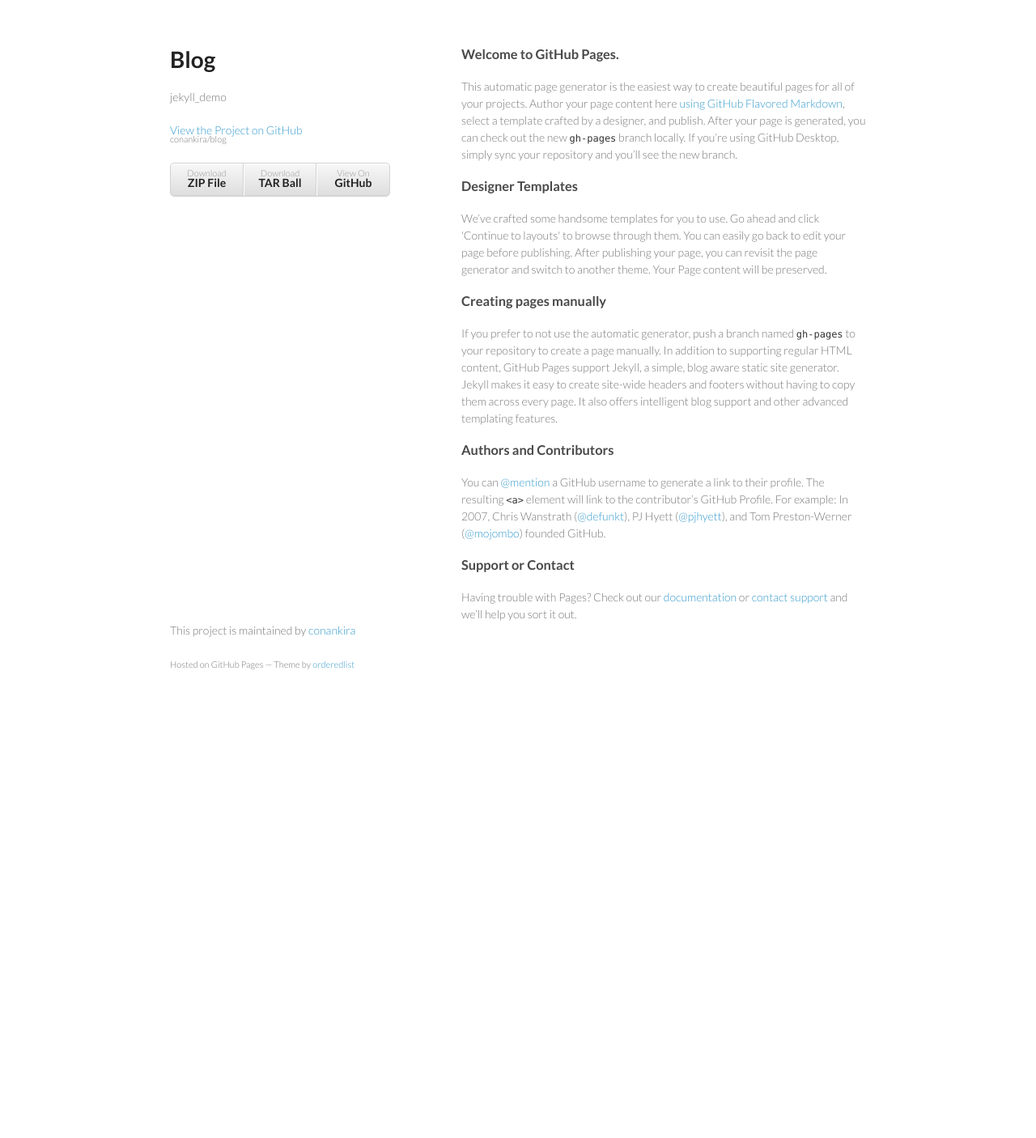
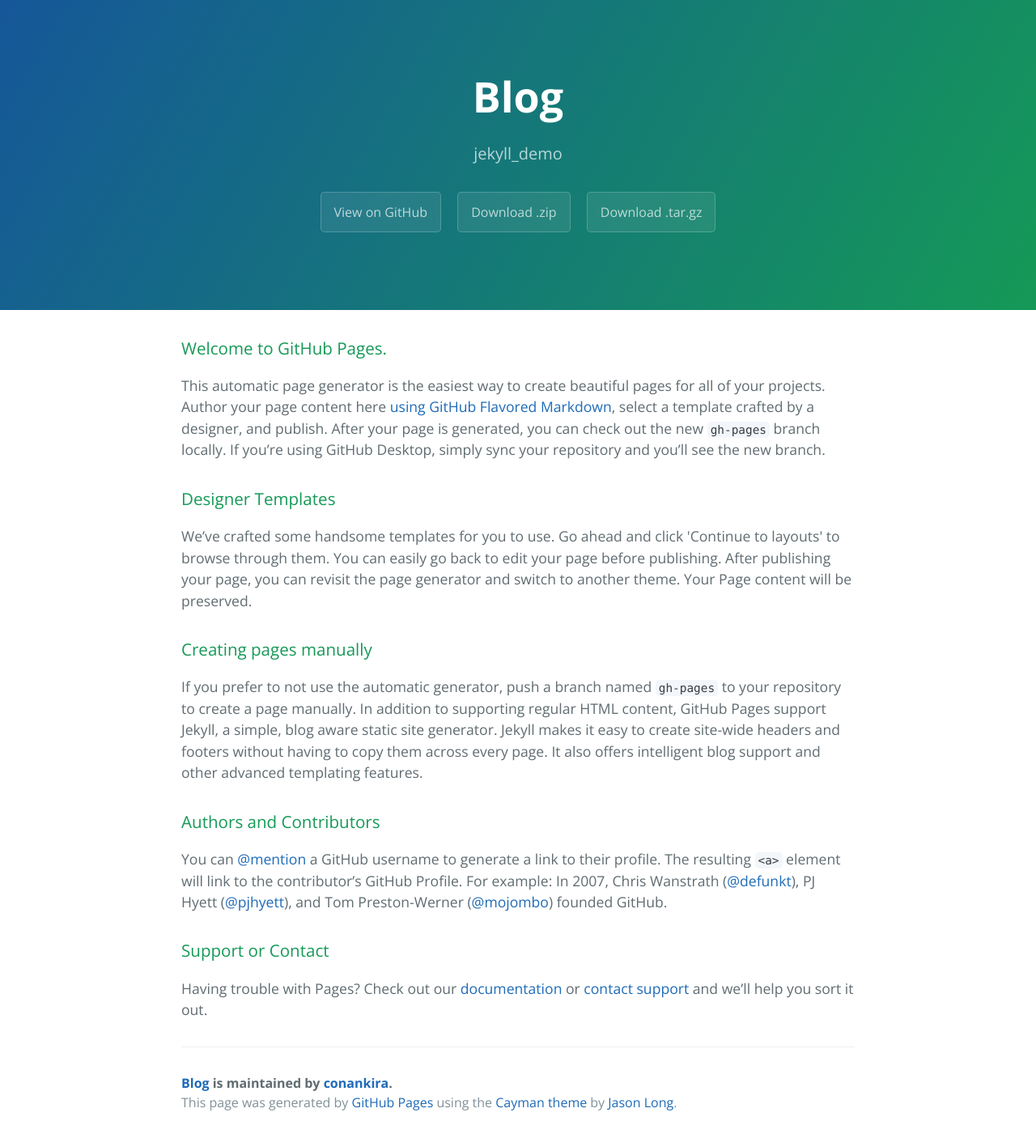
Before and after one commit to conankira/blog, a Jekyll site: the page index.html, which Jekyll copies as it is, in a window 1280 px wide. Shown: the whole page at 81% size. Built offline with Jekyll 4.4.1, drawn with Linux system fonts in a browser that asks for light colours; before the commit the page ends 900 px from its top, so only the background shows below that.

Commit message:
Create gh-pages branch via GitHub

```diff
--- a/index.html
+++ b/index.html
@@ -1,34 +1,25 @@
-<!doctype html>
-<html>
+<!DOCTYPE html>
+<html lang="en-us">
   <head>
-    <meta charset="utf-8">
-    <meta http-equiv="X-UA-Compatible" content="chrome=1">
+    <meta charset="UTF-8">
     <title>Blog by conankira</title>
-
-    <link rel="stylesheet" href="stylesheets/styles.css">
-    <link rel="stylesheet" href="stylesheets/github-light.css">
-    <meta name="viewport" content="width=device-width, initial-scale=1, user-scalable=no">
-    <!--[if lt IE 9]>
-    <script src="//html5shiv.googlecode.com/svn/trunk/html5.js"></script>
-    <![endif]-->
+    <meta name="viewport" content="width=device-width, initial-scale=1">
+    <link rel="stylesheet" type="text/css" href="stylesheets/normalize.css" media="screen">
+    <link href='https://fonts.googleapis.com/css?family=Open+Sans:400,700' rel='stylesheet' type='text/css'>
+    <link rel="stylesheet" type="text/css" href="stylesheets/stylesheet.css" media="screen">
+    <link rel="stylesheet" type="text/css" href="stylesheets/github-light.css" media="screen">
   </head>
   <body>
-    <div class="wrapper">
-      <header>
-        <h1>Blog</h1>
-        <p>jekyll_demo</p>
+    <section class="page-header">
+      <h1 class="project-name">Blog</h1>
+      <h2 class="project-tagline">jekyll_demo</h2>
+      <a href="https://github.com/conankira/blog" class="btn">View on GitHub</a>
+      <a href="https://github.com/conankira/blog/zipball/master" class="btn">Download .zip</a>
+      <a href="https://github.com/conankira/blog/tarball/master" class="btn">Download .tar.gz</a>
+    </section>
 
-        <p class="view"><a href="https://github.com/conankira/blog">View the Project on GitHub <small>conankira/blog</small></a></p>
-
-
-        <ul>
-          <li><a href="https://github.com/conankira/blog/zipball/master">Download <strong>ZIP File</strong></a></li>
-          <li><a href="https://github.com/conankira/blog/tarball/master">Download <strong>TAR Ball</strong></a></li>
-          <li><a href="https://github.com/conankira/blog">View On <strong>GitHub</strong></a></li>
-        </ul>
-      </header>
-      <section>
-        <h3>
+    <section class="main-content">
+      <h3>
 <a id="welcome-to-github-pages" class="anchor" href="#welcome-to-github-pages" aria-hidden="true"><span class="octicon octicon-link"></span></a>Welcome to GitHub Pages.</h3>
 
 <p>This automatic page generator is the easiest way to create beautiful pages for all of your projects. Author your page content here <a href="https://guides.github.com/features/mastering-markdown/">using GitHub Flavored Markdown</a>, select a template crafted by a designer, and publish. After your page is generated, you can check out the new <code>gh-pages</code> branch locally. If you’re using GitHub Desktop, simply sync your repository and you’ll see the new branch.</p>
@@ -52,14 +43,16 @@
 <a id="support-or-contact" class="anchor" href="#support-or-contact" aria-hidden="true"><span class="octicon octicon-link"></span></a>Support or Contact</h3>
 
 <p>Having trouble with Pages? Check out our <a href="https://help.github.com/pages">documentation</a> or <a href="https://github.com/contact">contact support</a> and we’ll help you sort it out.</p>
-      </section>
-      <footer>
-        <p>This project is maintained by <a href="https://github.com/conankira">conankira</a></p>
-        <p><small>Hosted on GitHub Pages &mdash; Theme by <a href="https://github.com/orderedlist">orderedlist</a></small></p>
+
+      <footer class="site-footer">
+        <span class="site-footer-owner"><a href="https://github.com/conankira/blog">Blog</a> is maintained by <a href="https://github.com/conankira">conankira</a>.</span>
+
+        <span class="site-footer-credits">This page was generated by <a href="https://pages.github.com">GitHub Pages</a> using the <a href="https://github.com/jasonlong/cayman-theme">Cayman theme</a> by <a href="https://twitter.com/jasonlong">Jason Long</a>.</span>
       </footer>
-    </div>
-    <script src="javascripts/scale.fix.js"></script>
-              <script type="text/javascript">
+
+    </section>
+
+            <script type="text/javascript">
             var gaJsHost = (("https:" == document.location.protocol) ? "https://ssl." : "http://www.");
             document.write(unescape("%3Cscript src='" + gaJsHost + "google-analytics.com/ga.js' type='text/javascript'%3E%3C/script%3E"));
           </script>
--- /dev/null
+++ b/stylesheets/stylesheet.css
@@ -0,0 +1,245 @@
+* {
+  box-sizing: border-box; }
+
+body {
+  padding: 0;
+  margin: 0;
+  font-family: "Open Sans", "Helvetica Neue", Helvetica, Arial, sans-serif;
+  font-size: 16px;
+  line-height: 1.5;
+  color: #606c71; }
+
+a {
+  color: #1e6bb8;
+  text-decoration: none; }
+  a:hover {
+    text-decoration: underline; }
+
+.btn {
+  display: inline-block;
+  margin-bottom: 1rem;
+  color: rgba(255, 255, 255, 0.7);
+  background-color: rgba(255, 255, 255, 0.08);
+  border-color: rgba(255, 255, 255, 0.2);
+  border-style: solid;
+  border-width: 1px;
+  border-radius: 0.3rem;
+  transition: color 0.2s, background-color 0.2s, border-color 0.2s; }
+  .btn + .btn {
+    margin-left: 1rem; }
+
+.btn:hover {
+  color: rgba(255, 255, 255, 0.8);
+  text-decoration: none;
+  background-color: rgba(255, 255, 255, 0.2);
+  border-color: rgba(255, 255, 255, 0.3); }
+
+@media screen and (min-width: 64em) {
+  .btn {
+    padding: 0.75rem 1rem; } }
+
+@media screen and (min-width: 42em) and (max-width: 64em) {
+  .btn {
+    padding: 0.6rem 0.9rem;
+    font-size: 0.9rem; } }
+
+@media screen and (max-width: 42em) {
+  .btn {
+    display: block;
+    width: 100%;
+    padding: 0.75rem;
+    font-size: 0.9rem; }
+    .btn + .btn {
+      margin-top: 1rem;
+      margin-left: 0; } }
+
+.page-header {
+  color: #fff;
+  text-align: center;
+  background-color: #159957;
+  background-image: linear-gradient(120deg, #155799, #159957); }
+
+@media screen and (min-width: 64em) {
+  .page-header {
+    padding: 5rem 6rem; } }
+
+@media screen and (min-width: 42em) and (max-width: 64em) {
+  .page-header {
+    padding: 3rem 4rem; } }
+
+@media screen and (max-width: 42em) {
+  .page-header {
+    padding: 2rem 1rem; } }
+
+.project-name {
+  margin-top: 0;
+  margin-bottom: 0.1rem; }
+
+@media screen and (min-width: 64em) {
+  .project-name {
+    font-size: 3.25rem; } }
+
+@media screen and (min-width: 42em) and (max-width: 64em) {
+  .project-name {
+    font-size: 2.25rem; } }
+
+@media screen and (max-width: 42em) {
+  .project-name {
+    font-size: 1.75rem; } }
+
+.project-tagline {
+  margin-bottom: 2rem;
+  font-weight: normal;
+  opacity: 0.7; }
+
+@media screen and (min-width: 64em) {
+  .project-tagline {
+    font-size: 1.25rem; } }
+
+@media screen and (min-width: 42em) and (max-width: 64em) {
+  .project-tagline {
+    font-size: 1.15rem; } }
+
+@media screen and (max-width: 42em) {
+  .project-tagline {
+    font-size: 1rem; } }
+
+.main-content :first-child {
+  margin-top: 0; }
+.main-content img {
+  max-width: 100%; }
+.main-content h1, .main-content h2, .main-content h3, .main-content h4, .main-content h5, .main-content h6 {
+  margin-top: 2rem;
+  margin-bottom: 1rem;
+  font-weight: normal;
+  color: #159957; }
+.main-content p {
+  margin-bottom: 1em; }
+.main-content code {
+  padding: 2px 4px;
+  font-family: Consolas, "Liberation Mono", Menlo, Courier, monospace;
+  font-size: 0.9rem;
+  color: #383e41;
+  background-color: #f3f6fa;
+  border-radius: 0.3rem; }
+.main-content pre {
+  padding: 0.8rem;
+  margin-top: 0;
+  margin-bottom: 1rem;
+  font: 1rem Consolas, "Liberation Mono", Menlo, Courier, monospace;
+  color: #567482;
+  word-wrap: normal;
+  background-color: #f3f6fa;
+  border: solid 1px #dce6f0;
+  border-radius: 0.3rem; }
+  .main-content pre > code {
+    padding: 0;
+    margin: 0;
+    font-size: 0.9rem;
+    color: #567482;
+    word-break: normal;
+    white-space: pre;
+    background: transparent;
+    border: 0; }
+.main-content .highlight {
+  margin-bottom: 1rem; }
+  .main-content .highlight pre {
+    margin-bottom: 0;
+    word-break: normal; }
+.main-content .highlight pre, .main-content pre {
+  padding: 0.8rem;
+  overflow: auto;
+  font-size: 0.9rem;
+  line-height: 1.45;
+  border-radius: 0.3rem; }
+.main-content pre code, .main-content pre tt {
+  display: inline;
+  max-width: initial;
+  padding: 0;
+  margin: 0;
+  overflow: initial;
+  line-height: inherit;
+  word-wrap: normal;
+  background-color: transparent;
+  border: 0; }
+  .main-content pre code:before, .main-content pre code:after, .main-content pre tt:before, .main-content pre tt:after {
+    content: normal; }
+.main-content ul, .main-content ol {
+  margin-top: 0; }
+.main-content blockquote {
+  padding: 0 1rem;
+  margin-left: 0;
+  color: #819198;
+  border-left: 0.3rem solid #dce6f0; }
+  .main-content blockquote > :first-child {
+    margin-top: 0; }
+  .main-content blockquote > :last-child {
+    margin-bottom: 0; }
+.main-content table {
+  display: block;
+  width: 100%;
+  overflow: auto;
+  word-break: normal;
+  word-break: keep-all; }
+  .main-content table th {
+    font-weight: bold; }
+  .main-content table th, .main-content table td {
+    padding: 0.5rem 1rem;
+    border: 1px solid #e9ebec; }
+.main-content dl {
+  padding: 0; }
+  .main-content dl dt {
+    padding: 0;
+    margin-top: 1rem;
+    font-size: 1rem;
+    font-weight: bold; }
+  .main-content dl dd {
+    padding: 0;
+    margin-bottom: 1rem; }
+.main-content hr {
+  height: 2px;
+  padding: 0;
+  margin: 1rem 0;
+  background-color: #eff0f1;
+  border: 0; }
+
+@media screen and (min-width: 64em) {
+  .main-content {
+    max-width: 64rem;
+    padding: 2rem 6rem;
+    margin: 0 auto;
+    font-size: 1.1rem; } }
+
+@media screen and (min-width: 42em) and (max-width: 64em) {
+  .main-content {
+    padding: 2rem 4rem;
+    font-size: 1.1rem; } }
+
+@media screen and (max-width: 42em) {
+  .main-content {
+    padding: 2rem 1rem;
+    font-size: 1rem; } }
+
+.site-footer {
+  padding-top: 2rem;
+  margin-top: 2rem;
+  border-top: solid 1px #eff0f1; }
+
+.site-footer-owner {
+  display: block;
+  font-weight: bold; }
+
+.site-footer-credits {
+  color: #819198; }
+
+@media screen and (min-width: 64em) {
+  .site-footer {
+    font-size: 1rem; } }
+
+@media screen and (min-width: 42em) and (max-width: 64em) {
+  .site-footer {
+    font-size: 1rem; } }
+
+@media screen and (max-width: 42em) {
+  .site-footer {
+    font-size: 0.9rem; } }
```
Also changed, not shown: stylesheets/normalize.css (added).
